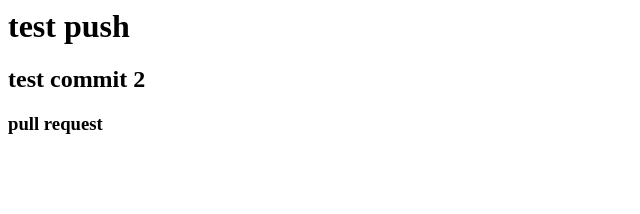
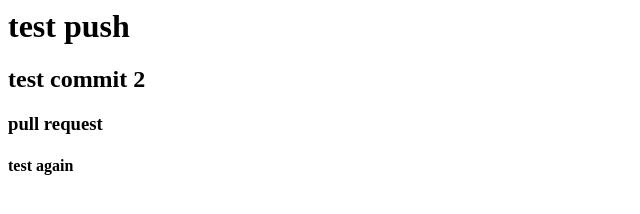
Before and after one commit to tuhsd-hackathon/test, a plain HTML site: page index.html in a window 1280 px wide. Shown: the full height of the page, 0-640 px from the left. Drawn offline with Linux system fonts and the light colour scheme.

Commit message:
added h4

```diff
--- a/index.html
+++ b/index.html
@@ -1,3 +1,4 @@
 <h1>test push</h1>
 <h2>test commit 2</h2>
 <h3>pull request</h3>
+<h4>test again</h4>
```
